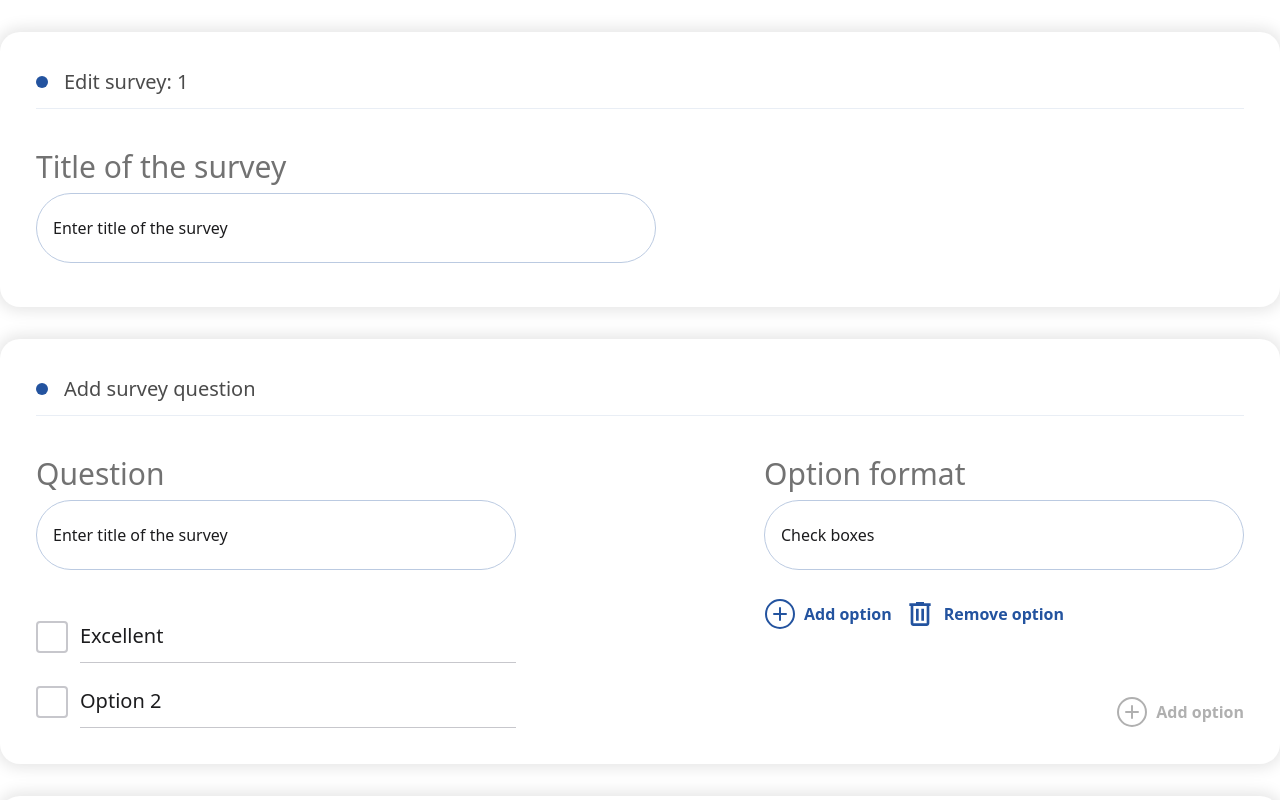
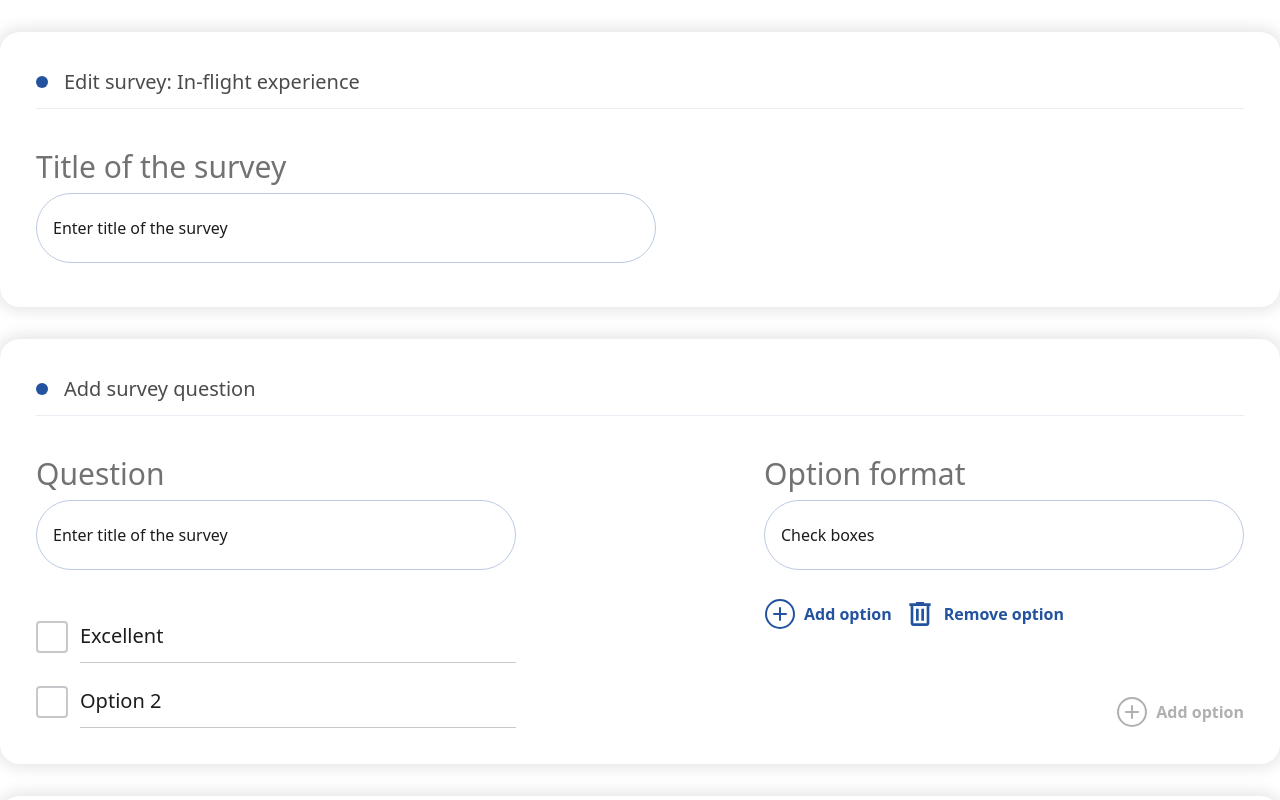
Before and after one commit to dammyson/ap-dashboard, a React (Vite) app: page /surveys/edit-survey/1 in a window 1280 px wide. Shown: the top 800 px of the page. Built offline with nearby package versions, Linux system fonts and the light colour scheme.

Commit message:
title fix

```diff
--- a/src/pages/surveys/editSurvey/index.tsx
+++ b/src/pages/surveys/editSurvey/index.tsx
@@ -5,10 +5,8 @@ import { PanelNavigationItem } from '@/components/Panel';
 import { RoleOption } from '@/components/profileForm';
 import { SearchSelect } from '@/components/searchSelect';
 import { CircledPlus, Photo, SmallBin } from '@/components/svg/surveys/Surveys';
-import { useParams } from 'react-router';
 
 function EditSurvey({}) {
-  const { id } = useParams();
   const SurveyQuestions: PanelNavigationItem[] = [
     { title: 'Question', id: 'question ' },
     { title: 'Option format', id: 'option format' },
@@ -38,7 +36,7 @@ function EditSurvey({}) {
         hasBadge
         hasBorder
         className='!border-b-light-secondary-light_blue'
-        title={`Edit survey: ${id}`}
+        title='Edit survey: In-flight experience'
       >
         <>
           <div className='max-w-[620px] mt-10 mb-2'>
```
